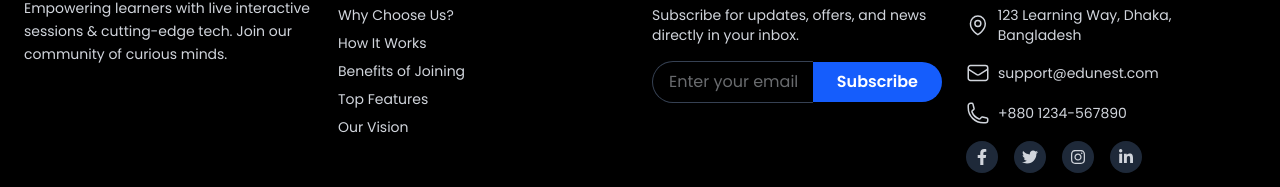
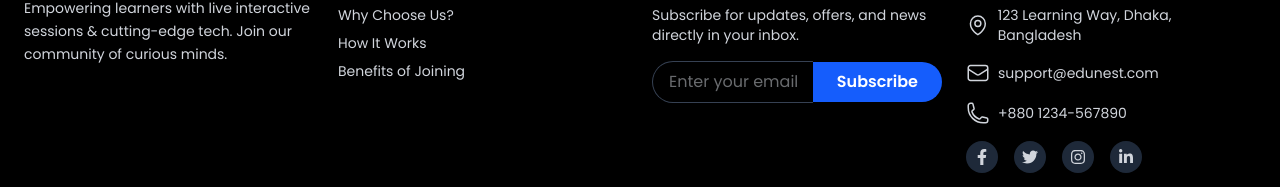
Before and after one commit to kader009/study-platform-frontend, a Next.js app: page /login in a window 1280 px wide. Shown: the part 951-1138 px from the top of the page. Built offline with nearby package versions, Linux system fonts and the light colour scheme; no server answers.

Commit message:
footer section update

```diff
--- a/src/components/Footer.tsx
+++ b/src/components/Footer.tsx
@@ -33,12 +33,6 @@ function Footer() {
             </li>
             <li className="hover:text-gray-400 transition cursor-default">
               Benefits of Joining
-            </li>
-            <li className="hover:text-gray-400 transition cursor-default">
-              Top Features
-            </li>
-            <li className="hover:text-gray-400 transition cursor-default">
-              Our Vision
             </li>
           </ul>
         </div>
```
